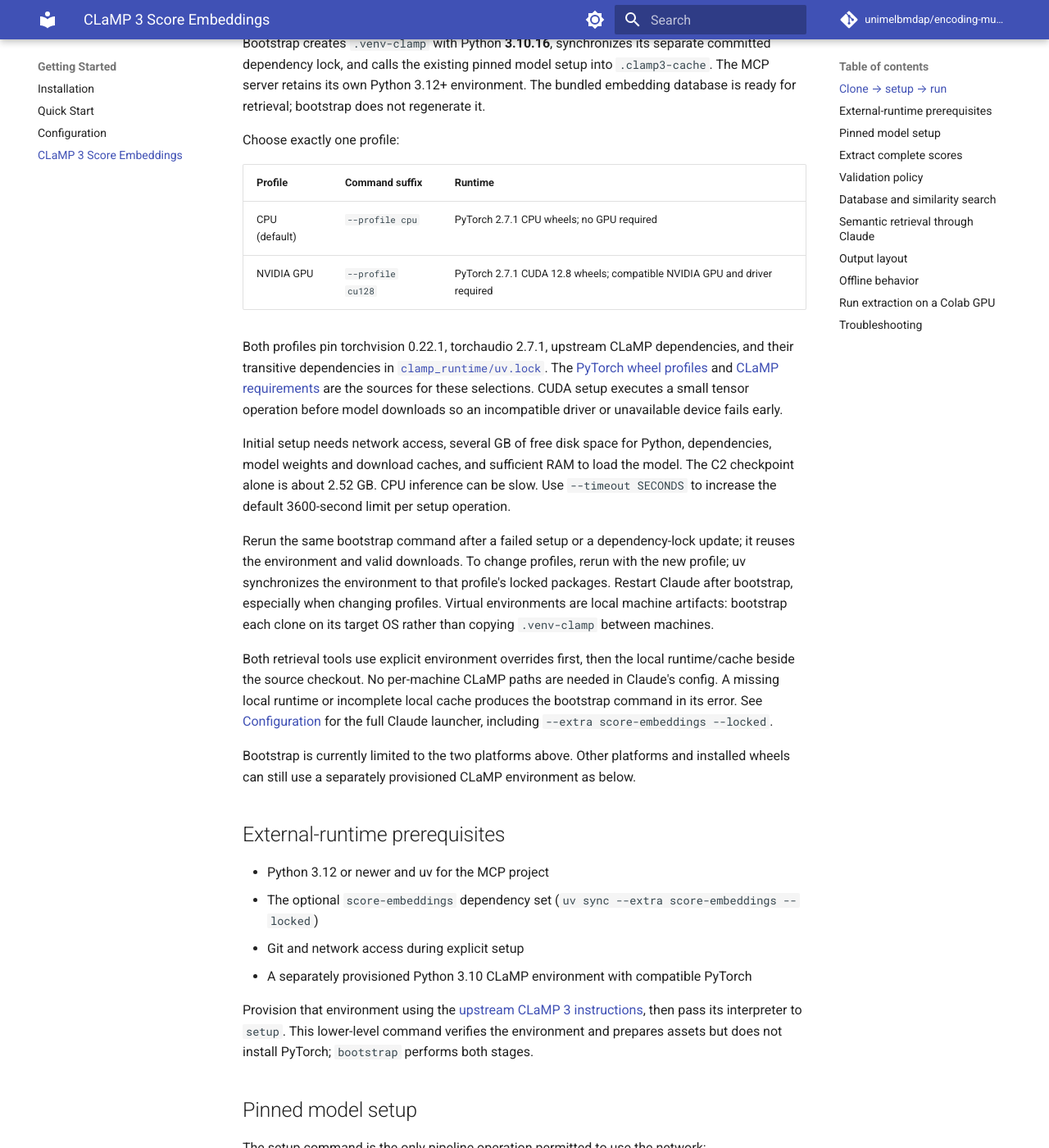
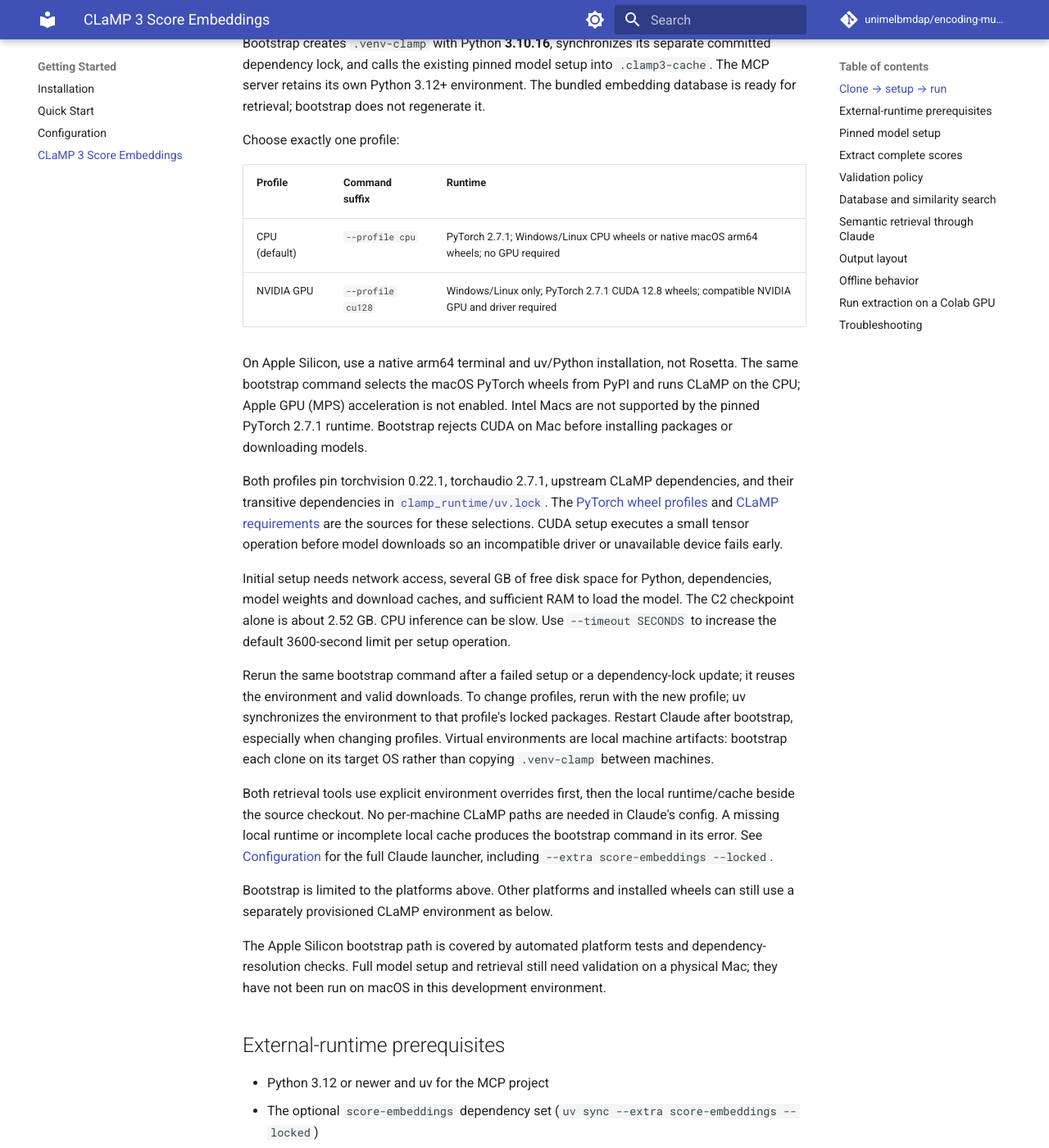
Before and after one commit to unimelbmdap/encoding-music-mcp, an MkDocs documentation site: the page built from docs/getting-started/clamp3-pipeline.md, in a window 1280 px wide and 1400 px high, scrolled down 616 px. Shown: the whole window at 82% size. Built offline with MkDocs 1.6.1 and Material for MkDocs 9.7.7, drawn with Linux system fonts in a browser that asks for light colours; comment, search, counter and statistics services are not loaded; some of the changed text lies outside the part shown.

Commit message:
should work with apple now

````diff
--- a/docs/getting-started/clamp3-pipeline.md
+++ b/docs/getting-started/clamp3-pipeline.md
@@ -6,7 +6,7 @@
 
 ## Clone → setup → run
 
-For a source checkout on **Windows x64 or Linux x86_64**, install uv and Git,
+For a source checkout on **Windows x64, Linux x86_64, or macOS on Apple Silicon**, install uv and Git,
 then run these commands from the repository root:
 
 ```bash
@@ -23,8 +23,14 @@
 
 | Profile | Command suffix | Runtime |
 | --- | --- | --- |
-| CPU (default) | `--profile cpu` | PyTorch 2.7.1 CPU wheels; no GPU required |
-| NVIDIA GPU | `--profile cu128` | PyTorch 2.7.1 CUDA 12.8 wheels; compatible NVIDIA GPU and driver required |
+| CPU (default) | `--profile cpu` | PyTorch 2.7.1; Windows/Linux CPU wheels or native macOS arm64 wheels; no GPU required |
+| NVIDIA GPU | `--profile cu128` | Windows/Linux only; PyTorch 2.7.1 CUDA 12.8 wheels; compatible NVIDIA GPU and driver required |
+
+On Apple Silicon, use a native arm64 terminal and uv/Python installation, not
+Rosetta. The same bootstrap command selects the macOS PyTorch wheels from PyPI
+and runs CLaMP on the CPU; Apple GPU (MPS) acceleration is not enabled.
+Intel Macs are not supported by the pinned PyTorch 2.7.1 runtime.
+Bootstrap rejects CUDA on Mac before installing packages or downloading models.
 
 Both profiles pin torchvision 0.22.1, torchaudio 2.7.1, upstream CLaMP dependencies,
 and their transitive dependencies in
@@ -52,8 +58,12 @@
 bootstrap command in its error. See [Configuration](configuration.md) for the full
 Claude launcher, including `--extra score-embeddings --locked`.
 
-Bootstrap is currently limited to the two platforms above. Other platforms and
+Bootstrap is limited to the platforms above. Other platforms and
 installed wheels can still use a separately provisioned CLaMP environment as below.
+
+The Apple Silicon bootstrap path is covered by automated platform tests and
+dependency-resolution checks. Full model setup and retrieval still need validation
+on a physical Mac; they have not been run on macOS in this development environment.
 
 ## External-runtime prerequisites
 
````
Also changed, not shown: README.md (+5 -2 lines), docs/getting-started/configuration.md (+5 -2 lines), src/encoding_music_mcp/score_embeddings/clamp_runtime/pyproject.toml (+10 -4 lines), 3 other files.
